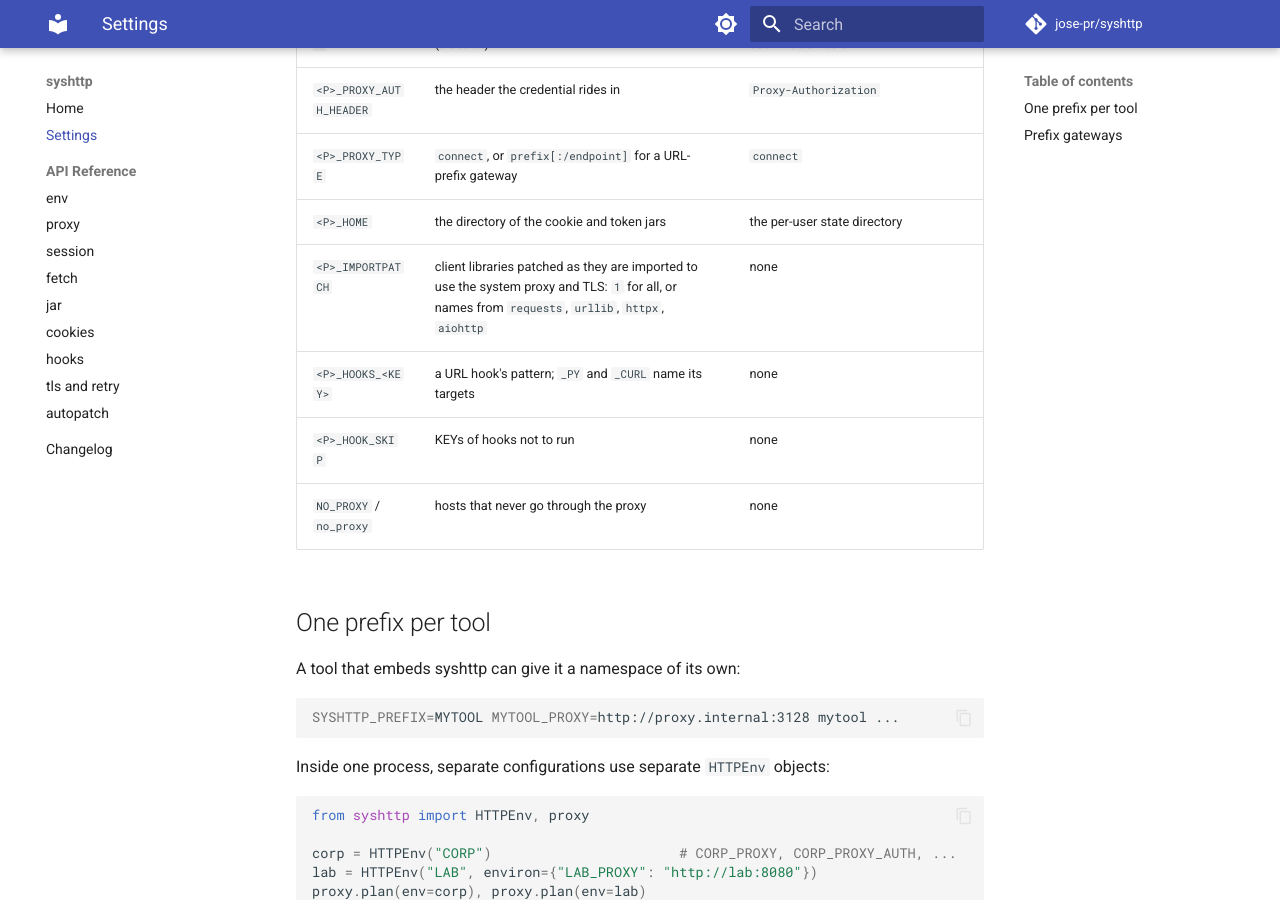
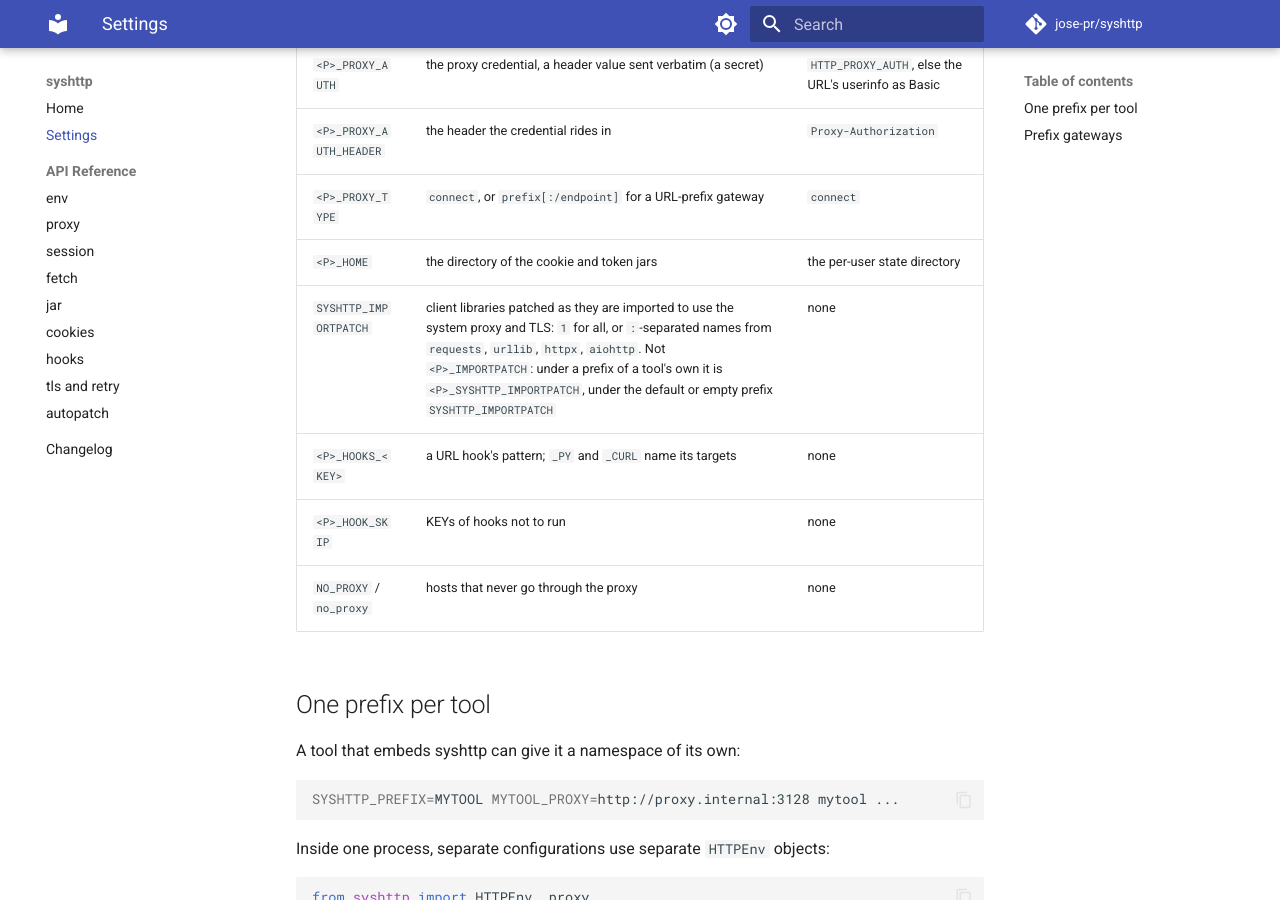
Before and after one commit to jose-pr/httplib, an MkDocs documentation site: the page built from docs/settings.md, in a window 1280 px wide and 900 px high, scrolled down 561 px. Built offline with MkDocs 1.6.1 and Material for MkDocs 9.7.7, drawn with Linux system fonts in a browser that asks for light colours; comment, search, counter and statistics services are not loaded.

Commit message:
docs: the import-patch variable and its ':' separated names

```diff
--- a/docs/settings.md
+++ b/docs/settings.md
@@ -15,7 +15,7 @@ import.
 | `<P>_PROXY_AUTH_HEADER` | the header the credential rides in | `Proxy-Authorization` |
 | `<P>_PROXY_TYPE` | `connect`, or `prefix[:/endpoint]` for a URL-prefix gateway | `connect` |
 | `<P>_HOME` | the directory of the cookie and token jars | the per-user state directory |
-| `<P>_IMPORTPATCH` | client libraries patched as they are imported to use the system proxy and TLS: `1` for all, or names from `requests`, `urllib`, `httpx`, `aiohttp` | none |
+| `SYSHTTP_IMPORTPATCH` | client libraries patched as they are imported to use the system proxy and TLS: `1` for all, or `:`-separated names from `requests`, `urllib`, `httpx`, `aiohttp`. Not `<P>_IMPORTPATCH`: under a prefix of a tool's own it is `<P>_SYSHTTP_IMPORTPATCH`, under the default or empty prefix `SYSHTTP_IMPORTPATCH` | none |
 | `<P>_HOOKS_<KEY>` | a URL hook's pattern; `_PY` and `_CURL` name its targets | none |
 | `<P>_HOOK_SKIP` | KEYs of hooks not to run | none |
 | `NO_PROXY` / `no_proxy` | hosts that never go through the proxy | none |
--- a/src/syshttp/__init__.py
+++ b/src/syshttp/__init__.py
@@ -23,7 +23,7 @@ Public surface (the package's AGENTS.md documents each name):
                                          an syshttp callable) matched on the caller's URL
   session.new_session                  — configured requests.Session
   fetch.request_text / request_json / request_with_reauth / *_auto helpers
-  autopatch                            — <P>_IMPORTPATCH: requests, urllib, httpx, aiohttp
+  autopatch                            — SYSHTTP_IMPORTPATCH: requests, urllib, httpx, aiohttp
                                          patched on import to route and verify the same way
 
 ``env``, ``proxy``, ``jar``, ``cookies``, ``tls``, ``retry`` and ``hooks``
```
Also changed, not shown: README.md (+2 -2 lines), src/syshttp/AGENTS.md (+11 -7 lines).
